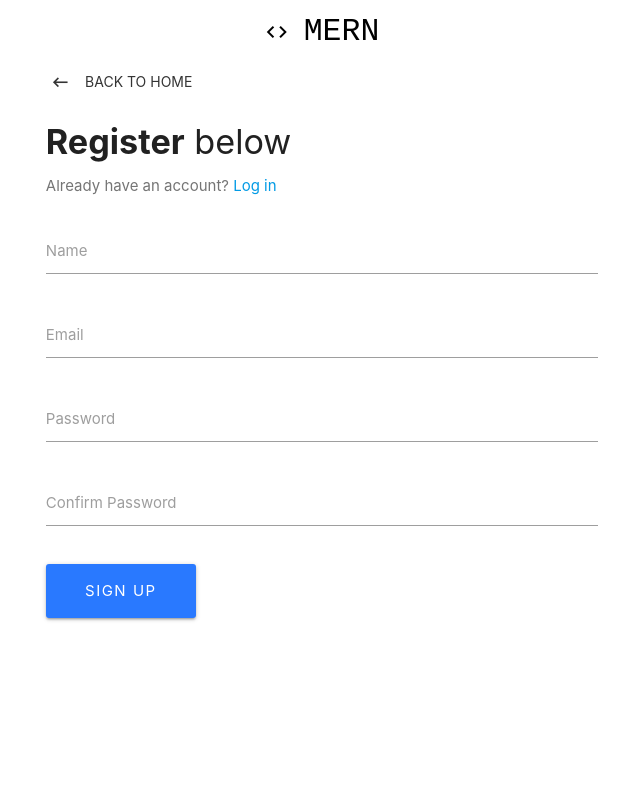
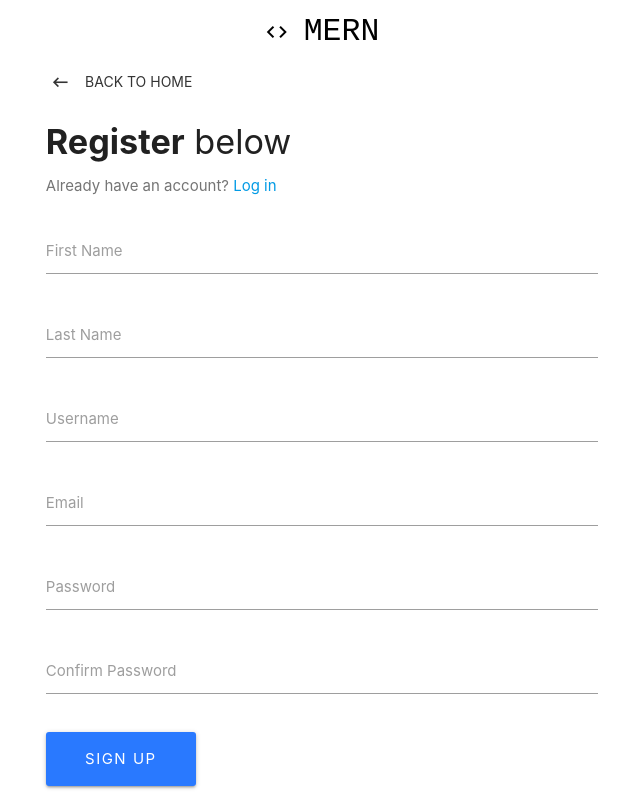
Before and after one commit to mosbyts/Charity-Match, a React (Create React App) app in the folder client/: page /register in a window 1280 px wide. Shown: the whole page, without its empty margins (318-958 px from the left). Built offline with nearby package versions, Linux system fonts and the light colour scheme.

Commit message:
Update Register.js
Updated to match database seeds.

```diff
--- a/client/src/components/auth/Register.js
+++ b/client/src/components/auth/Register.js
@@ -9,7 +9,9 @@ class Register extends Component {
   constructor() {
     super();
     this.state = {
-      name: "",
+      username: "",
+      firstName: "",
+      lastName: "",
       email: "",
       password: "",
       password2: "",
@@ -40,7 +42,9 @@ class Register extends Component {
     e.preventDefault();
 
     const newUser = {
-      name: this.state.name,
+      firstName: this.state.firstName,
+      lastName: this.state.lastName,
+      username: this.state.username,
       email: this.state.email,
       password: this.state.password,
       password2: this.state.password2
@@ -69,19 +73,47 @@ class Register extends Component {
               </p>
             </div>
             <form noValidate onSubmit={this.onSubmit}>
+            <div className="input-field col s12">
+                <input
+                  onChange={this.onChange}
+                  value={this.state.firstName}
+                  error={errors.firstName}
+                  id="firstName"
+                  type="text"
+                  className={classnames("", {
+                    invalid: errors.firstName
+                  })}
+                />
+                <label htmlFor="name">First Name</label>
+                <span className="red-text">{errors.firstName}</span>
+              </div>
+            <div className="input-field col s12">
+                <input
+                  onChange={this.onChange}
+                  value={this.state.lastName}
+                  error={errors.lastName}
+                  id="lastName"
+                  type="text"
+                  className={classnames("", {
+                    invalid: errors.lastName
+                  })}
+                />
+                <label htmlFor="name">Last Name</label>
+                <span className="red-text">{errors.lastName}</span>
+              </div>
               <div className="input-field col s12">
                 <input
                   onChange={this.onChange}
-                  value={this.state.name}
-                  error={errors.name}
-                  id="name"
+                  value={this.state.username}
+                  error={errors.username}
+                  id="username"
                   type="text"
                   className={classnames("", {
-                    invalid: errors.name
+                    invalid: errors.username
                   })}
                 />
-                <label htmlFor="name">Name</label>
-                <span className="red-text">{errors.name}</span>
+                <label htmlFor="name">Username</label>
+                <span className="red-text">{errors.username}</span>
               </div>
               <div className="input-field col s12">
                 <input
```
